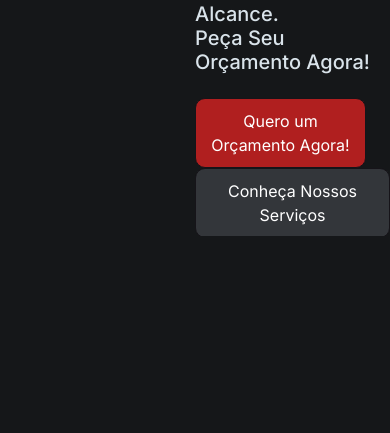
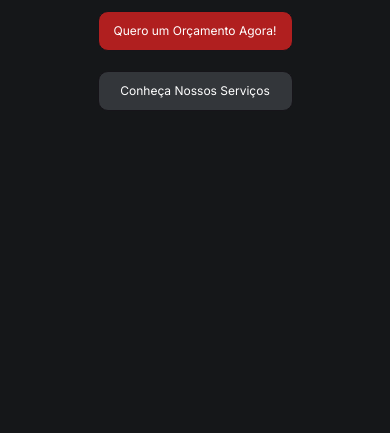
Before and after one commit to Casarimdev/Kairos-Page---Grey, a website: page index.html in a window 390 px wide. Shown: the part 468-901 px from the top of the page. After the commit the page ends 844 px from the top, so only its background shows below. Drawn offline with nearby package versions, Linux system fonts and the light colour scheme; a web font is replaced by a local one.

Commit message:
responsivity-1

```diff
--- a/sass/style.scss
+++ b/sass/style.scss
@@ -116,6 +116,12 @@ body{
     margin-bottom: 6vh;
 }
 
+.buttons-c{
+    width: auto;
+    display: flex;
+    justify-content: start;
+    align-items: center;
+}
 
 @media (max-width: 1237px){
     .h1-first{
@@ -129,4 +135,77 @@ body{
     .h2-first{
         font-size: 20px !important;
     }
+
+    .me-4 {
+        margin-right: 0.5rem!important;
+    }
+
+    .text-container{
+        width: 65% !important;
+    }
+
+    // .button-l{
+    //     width: 1vw !important;
+    // }
 }
+
+@media (max-width: 840px){
+    .introduction-container{
+        height: auto !important;
+    }
+
+    .container-conteudo{
+        flex-direction: column;
+        height: auto !important;
+        .text-container{
+            height: auto;
+            text-align: center !important;
+            display: flex;
+            flex-direction: column;
+            justify-content: center;
+            align-items: center;
+        }
+    }
+
+    .h1-first{
+        font-size: 15px !important;
+    }
+
+    .p-first{
+        font-size: 9px !important;
+    }
+
+    .h2-first{
+        font-size: 15px !important;
+    }
+    .pb-3 {
+        padding-bottom: 0rem!important;
+    }
+
+    .button-l{
+        font-size: 12px;
+        width: auto !important;
+
+        .service-button{
+            width: auto !important;
+        }
+    }
+
+    .buttons-c{
+        width: auto;
+        display: flex;
+        justify-content: start;
+        align-items: center;
+        flex-direction: column;
+        gap: 20px 20px;
+    }
+
+    .contact-button{
+        width: 50vw !important;
+        margin-right: 0 !important;
+    }
+
+    .service-button{
+        width: 50vw !important;
+    }
+}
```
Also changed, not shown: css/style.css, 1 other file.
